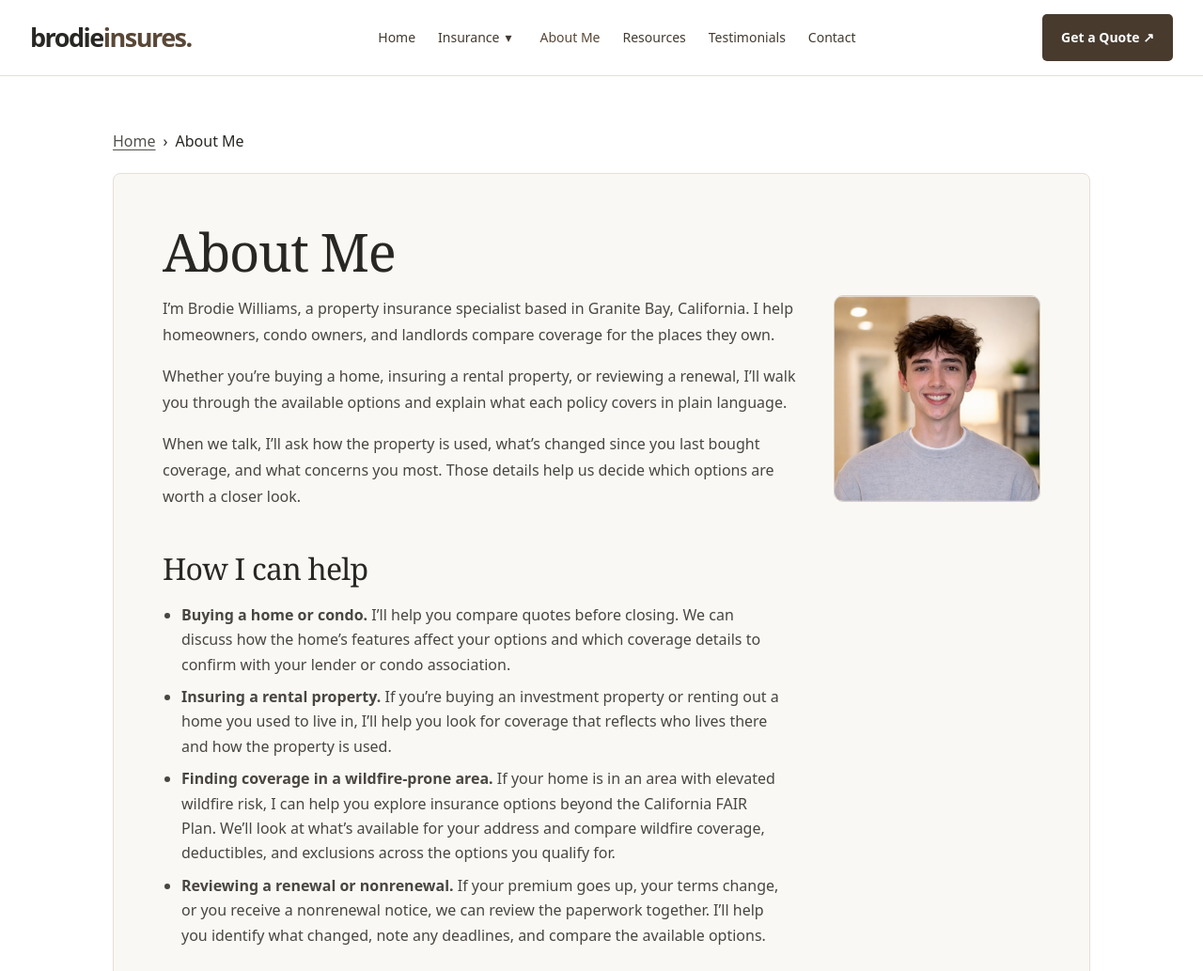
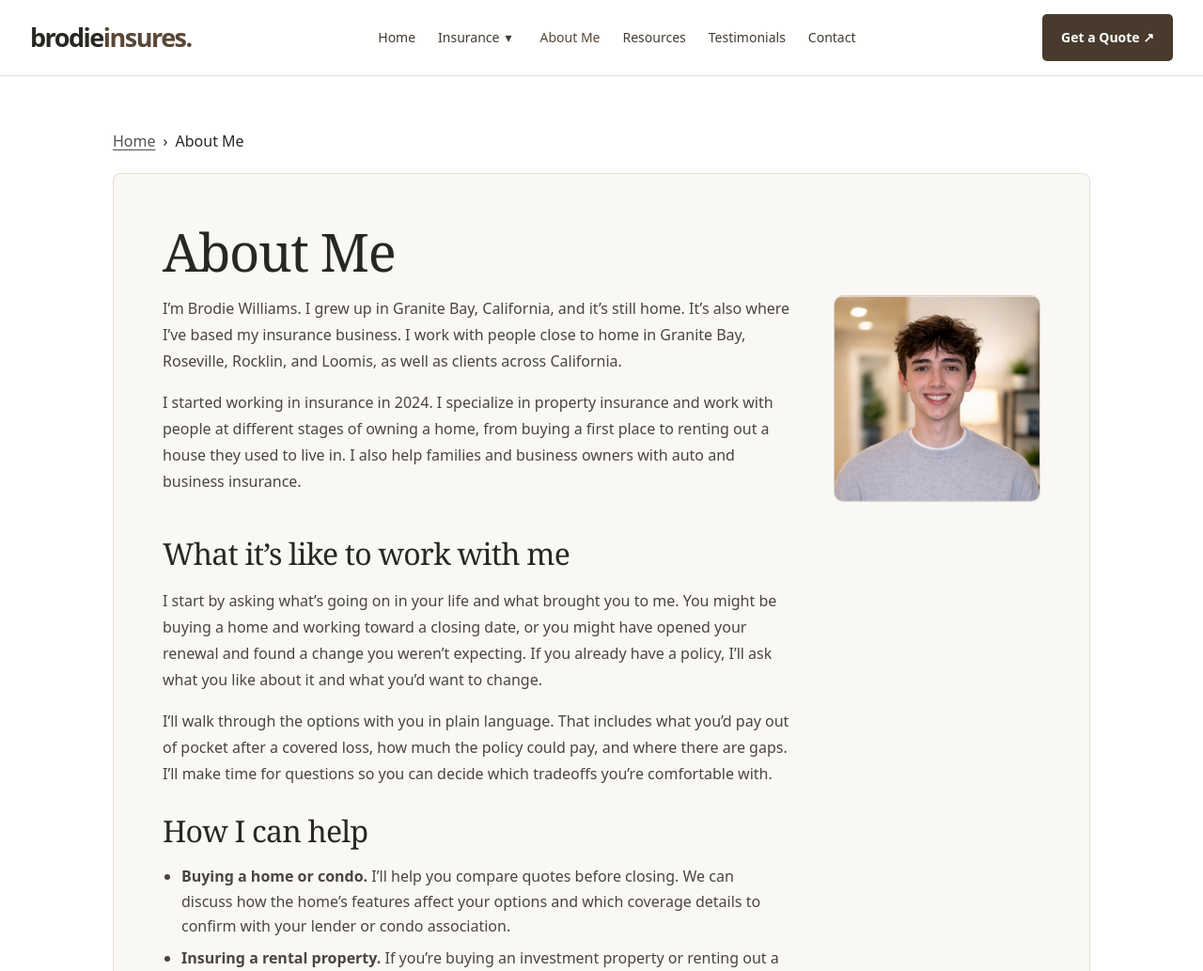
Before and after one commit to BrodieHawk/BrodieInsures, a plain HTML site: page about.html in a window 1280 px wide. Shown: the top 1033 px of the page at 94% size. Drawn offline with Linux system fonts and the light colour scheme.

Commit message:
Expand About Me profile

```diff
--- a/about.html
+++ b/about.html
@@ -34,16 +34,28 @@
             <h1>About Me</h1>
             <div class="about-overview">
                 <div>
-                    <p>I’m Brodie Williams, a property insurance specialist based in Granite Bay, California.
-                        I help homeowners, condo owners, and landlords compare coverage for the places they own.</p>
-                    <p>Whether you’re buying a home, insuring a rental property, or reviewing a renewal, I’ll
-                        walk you through the available options and explain what each policy covers in plain language.</p>
-                    <p>When we talk, I’ll ask how the property is used, what’s changed since you last bought
-                        coverage, and what concerns you most. Those details help us decide which options are
-                        worth a closer look.</p>
+                    <p>I’m Brodie Williams. I grew up in Granite Bay, California, and it’s still home.
+                        It’s also where I’ve based my insurance business. I work with people close to
+                        home in Granite Bay, Roseville, Rocklin, and Loomis, as well as clients across California.</p>
+                    <p>I started working in insurance in 2024. I specialize in property insurance and
+                        work with people at different stages of owning a home, from buying a first place
+                        to renting out a house they used to live in. I also help families and business
+                        owners with auto and business insurance.</p>
                 </div>
                 <img src="assets/brodie-williams.png" alt="Portrait of Brodie Williams" width="800" height="800">
             </div>
+
+            <section>
+                <h2>What it’s like to work with me</h2>
+                <p>I start by asking what’s going on in your life and what brought you to me. You might
+                    be buying a home and working toward a closing date, or you might have opened your
+                    renewal and found a change you weren’t expecting. If you already have a policy,
+                    I’ll ask what you like about it and what you’d want to change.</p>
+                <p>I’ll walk through the options with you in plain language. That includes what you’d
+                    pay out of pocket after a covered loss, how much the policy could pay, and where
+                    there are gaps. I’ll make time for questions so you can decide which tradeoffs
+                    you’re comfortable with.</p>
+            </section>
 
             <section>
                 <h2>How I can help</h2>
@@ -71,9 +83,9 @@
                     and what happens if a covered loss leaves you temporarily unable to live there. For a
                     condo, we can review where the association’s coverage ends and where your own policy
                     may need to pick up.</p>
-                <p>For a rental property, we can discuss the building, landlord liability, and whether the
-                    policy includes loss of rental income after a covered event. If you already have a policy,
-                    we can use it as a starting point to compare limits, deductibles, and exclusions.</p>
+                <p>For a rental property, we can discuss the building, landlord liability, and whether
+                    the policy includes loss of rental income after a covered event. If you already have
+                    a policy, we can use it as a starting point to compare limits, deductibles, and exclusions.</p>
             </section>
 
             <section class="coverage-quote">
```
